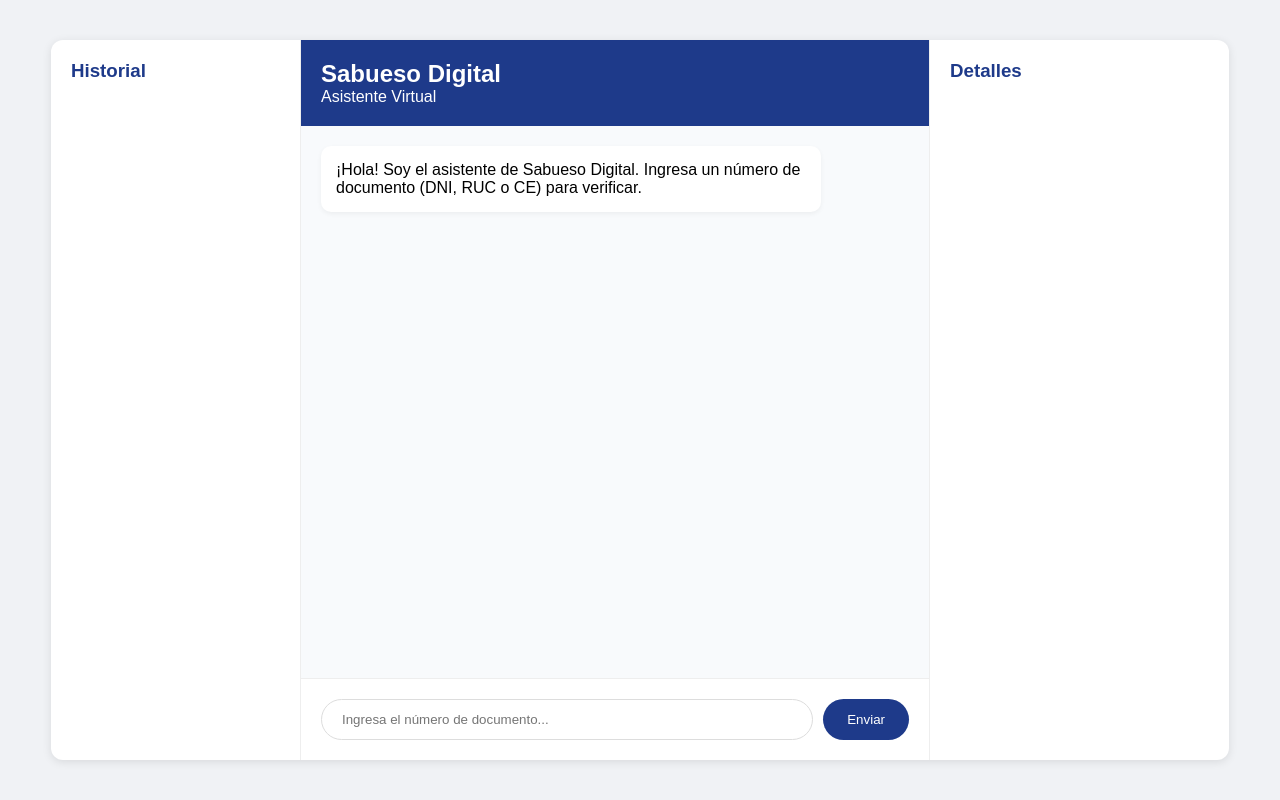
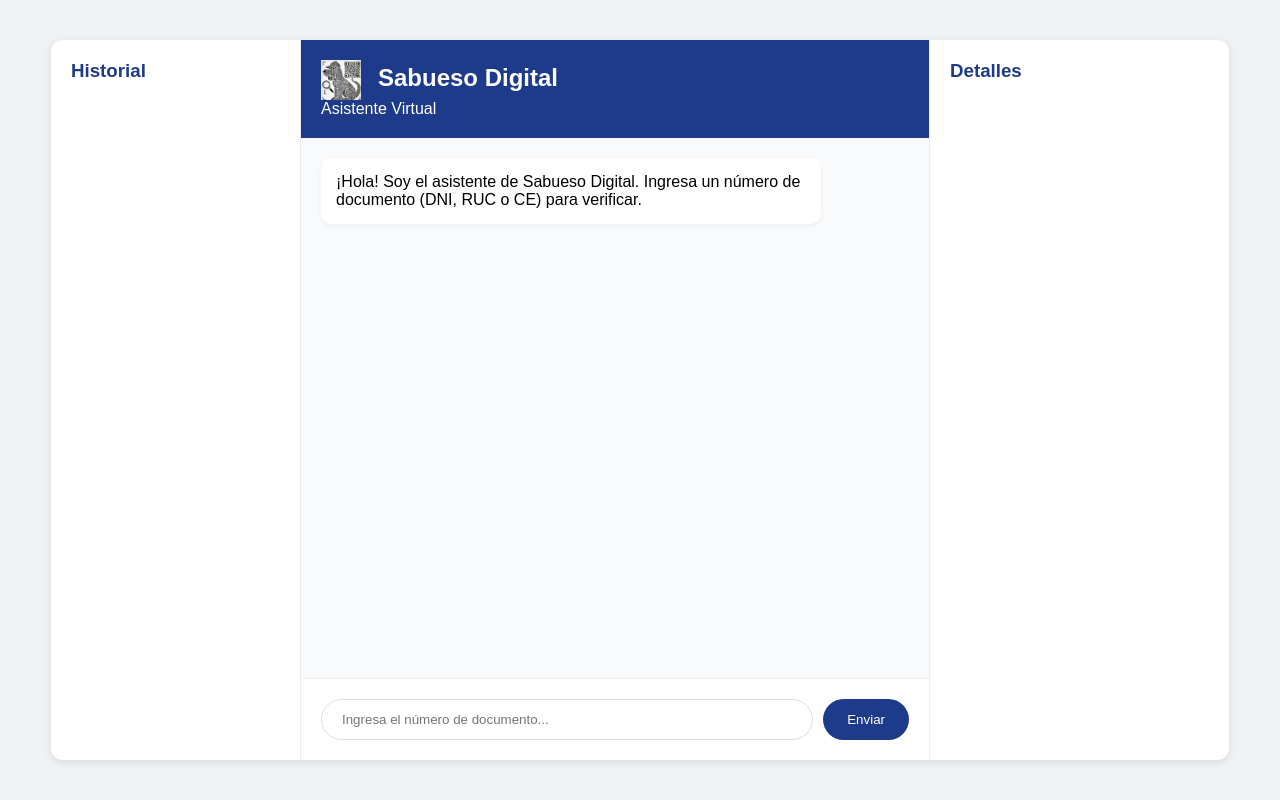
Before and after one commit to PucpEhuaman/PucpEhuaman.github.io, a plain HTML site: page index.html in a window 1280 px wide. Drawn offline with Linux system fonts and the light colour scheme.

Commit message:
Descripción de los cambios

```diff
--- a/index.html
+++ b/index.html
@@ -15,9 +15,12 @@
 
         <div class="main-chat">
             <div class="chat-header">
-                <h2>Sabueso Digital</h2>
-                <p>Asistente Virtual</p>
-            </div>
+			<h2>
+				<img src="sabueso.png" alt="Logo Sabueso" style="height: 40px; vertical-align: middle; margin-right: 10px;">
+				Sabueso Digital
+			</h2>
+			<p>Asistente Virtual</p>
+		</div>
 
             <div class="chat-messages" id="chat-messages">
                 <div class="message bot-message">
@@ -194,7 +197,7 @@
                 paymentDiv.className = 'message bot-message';
                 paymentDiv.innerHTML = `
                     Por favor, realiza el pago escaneando el siguiente código QR para continuar.<br>
-                    <img src="sabueso.png" alt="Código QR" class="qr-image" style="display: block; margin: 10px auto;">
+                    <img src="QR.png" alt="Código QR" class="qr-image" style="display: block; margin: 10px auto;">
                 `;
                 messages.appendChild(paymentDiv);
                 messages.scrollTop = messages.scrollHeight;
```
Also changed, not shown: QR.png (added).
